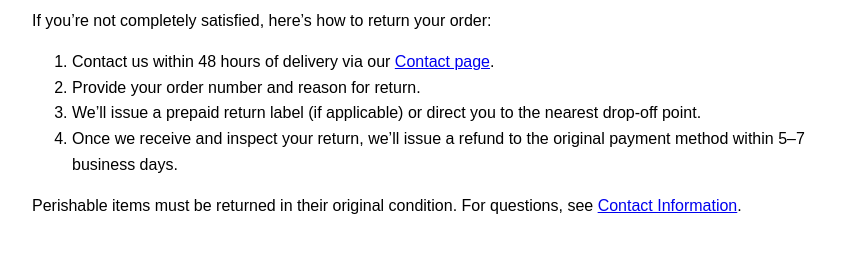
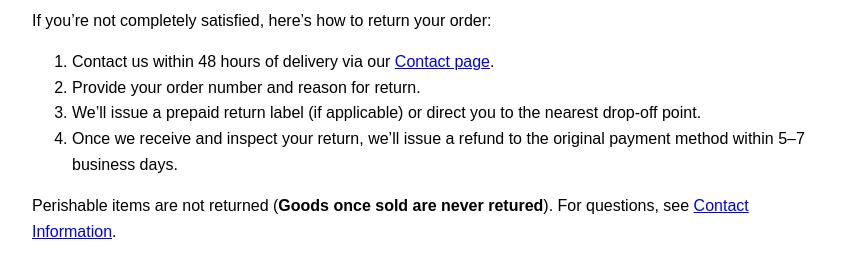
Before and after one commit to gitobon/Care4you, a plain HTML site: page returns.html in a window 1280 px wide. Shown: the part 221-496 px from the top of the page, without its empty margins (208-1071 px from the left). Drawn offline with Linux system fonts and the light colour scheme.

Commit message:
Update returns.html

```diff
--- a/returns.html
+++ b/returns.html
@@ -43,6 +43,6 @@
     <li>We’ll issue a prepaid return label (if applicable) or direct you to the nearest drop-off point.</li>
     <li>Once we receive and inspect your return, we’ll issue a refund to the original payment method within 5–7 business days.</li>
   </ol>
-  <p>Perishable items must be returned in their original condition. For questions, see <a href="contact.html">Contact Information</a>.</p>
+  <p>Perishable items are not returned (<b>Goods once sold are never retured</b>). For questions, see <a href="contact.html">Contact Information</a>.</p>
 </body>
 </html>
```
